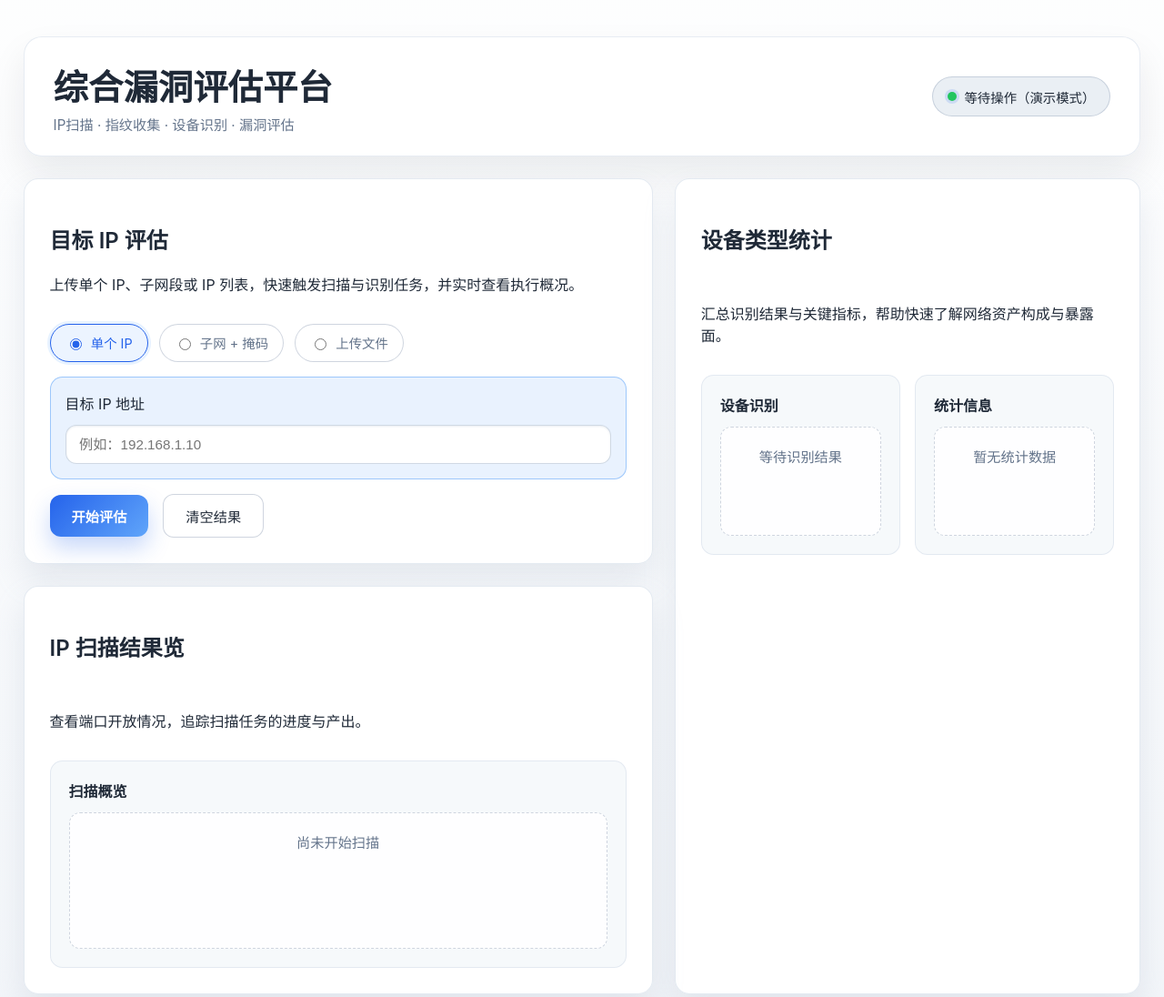
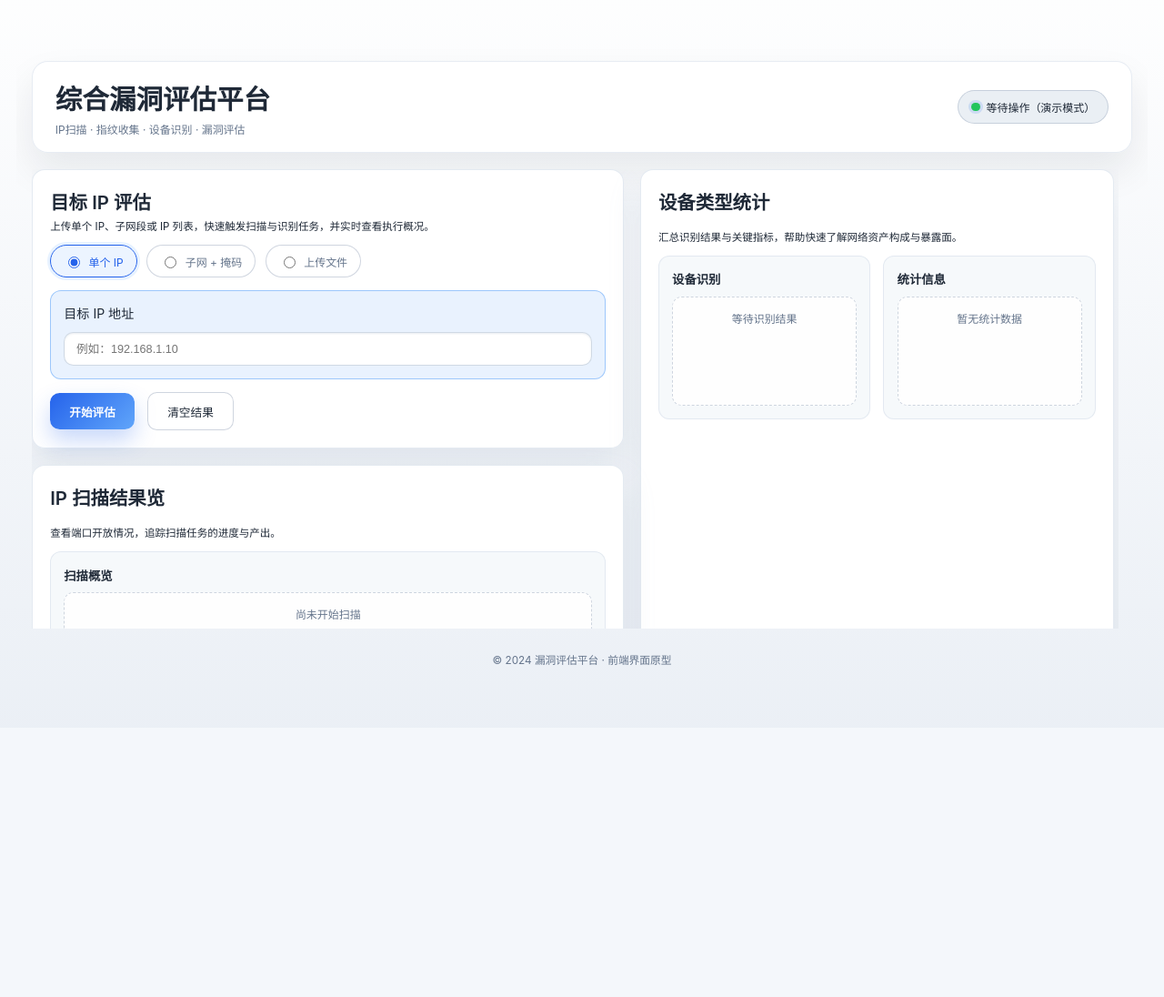
Before and after one commit to urnotLhh/interface, a website: page index.html in a window 1280 px wide. Shown: the top 1096 px of the page at 91% size. After the commit the page ends 800 px from the top, so only its background shows below. Drawn offline with Linux system fonts and the light colour scheme.

Commit message:
Refine dashboard scaling for 16x9 layout

```diff
--- a/index.html
+++ b/index.html
@@ -7,6 +7,7 @@
     <link rel="stylesheet" href="styles.css" />
   </head>
   <body>
+    <div class="page-wrapper">
       <header class="page-header">
         <div class="branding">
           <h1>综合漏洞评估平台</h1>
@@ -239,6 +240,7 @@
       <footer class="page-footer">
         <small>© 2024 漏洞评估平台 · 前端界面原型</small>
       </footer>
+    </div>
 
     <script src="app.js" type="module"></script>
   </body>
--- a/styles.css
+++ b/styles.css
@@ -14,6 +14,10 @@
   font-family: "Inter", "PingFang SC", "Microsoft YaHei", sans-serif;
 }
 
+html {
+  font-size: clamp(13px, 1.1vw, 16px);
+}
+
 * {
   box-sizing: border-box;
 }
@@ -25,22 +29,40 @@ body {
     var(--bg);
   color: var(--text);
   display: flex;
+  align-items: center;
+  justify-content: center;
+  --page-padding: clamp(0.75rem, 2.5vw, 1.25rem);
+  padding: var(--page-padding);
+}
+
+.page-wrapper {
+  width: min(100%, 1600px, calc((100vh - 2 * var(--page-padding)) * (16 / 9)));
+  max-height: calc(100vh - 2 * var(--page-padding));
+  aspect-ratio: 16 / 9;
+  display: flex;
   flex-direction: column;
+  gap: 1.25rem;
+  padding: 1.25rem;
+  overflow: hidden;
 }
 
 main {
-  width: min(1600px, 96vw);
-  margin: 0 auto 3rem auto;
+  width: 100%;
+  flex: 1;
+  margin: 0;
+  overflow: auto;
+  padding-right: 0.35rem;
+  scrollbar-gutter: stable;
 }
 
 .dashboard-grid {
   display: grid;
-  grid-template-columns: minmax(0, 1.35fr) minmax(0, 1fr);
+  grid-template-columns: minmax(0, 1.25fr) minmax(0, 1fr);
   grid-template-areas:
     "ip-assessment device-stats"
     "ip-scan device-stats"
     "neo4j vuln";
-  gap: 1.5rem;
+  gap: 1.25rem;
   align-items: stretch;
 }
 
@@ -65,28 +87,29 @@ main {
 }
 
 .page-header {
-  width: min(1600px, 96vw);
-  margin: 2.5rem auto 1.5rem auto;
+  width: 100%;
+  margin: 0;
   display: flex;
   align-items: center;
   justify-content: space-between;
   gap: 1rem;
-  padding: 1.5rem 2rem;
+  padding: 1.25rem 1.75rem;
   background: var(--bg-card);
   border-radius: 1.25rem;
   border: 1px solid rgba(226, 232, 240, 0.8);
   box-shadow: 0 20px 40px rgba(15, 23, 42, 0.08);
+  flex-shrink: 0;
 }
 
 .branding h1 {
   margin: 0;
-  font-size: clamp(1.75rem, 3vw, 2.5rem);
+  font-size: clamp(1.5rem, 2.6vw, 2.1rem);
 }
 
 .subtitle {
   margin: 0.25rem 0 0;
   color: var(--text-muted);
-  font-size: 0.95rem;
+  font-size: 0.85rem;
 }
 
 .status-panel {
@@ -97,7 +120,7 @@ main {
   border: 1px solid rgba(148, 163, 184, 0.4);
   border-radius: 999px;
   background: rgba(226, 232, 240, 0.7);
-  font-size: 0.9rem;
+  font-size: 0.85rem;
 }
 
 .status-dot {
@@ -141,16 +164,32 @@ main {
   background: var(--bg-card);
   border: 1px solid rgba(226, 232, 240, 0.9);
   border-radius: 1rem;
-  padding: 1.75rem;
+  padding: 1.35rem;
   box-shadow: 0 18px 35px rgba(148, 163, 184, 0.2);
   display: flex;
   flex-direction: column;
-  gap: 1rem;
+  gap: 0.85rem;
 }
 
 .card h2,
 .card h3 {
   font-weight: 600;
+}
+
+.card h2 {
+  margin: 0;
+  font-size: clamp(1.1rem, 1.7vw, 1.45rem);
+}
+
+.card h3 {
+  margin: 0;
+  font-size: clamp(1rem, 1.4vw, 1.2rem);
+}
+
+.card .description {
+  margin: 0.35rem 0 0;
+  font-size: 0.82rem;
+  line-height: 1.45;
 }
 
 .card-header {
@@ -165,10 +204,10 @@ main {
   border: 1px dashed rgba(148, 163, 184, 0.45);
   background: rgba(241, 245, 249, 0.6);
   border-radius: 0.75rem;
-  padding: 1.25rem;
+  padding: 1rem;
   text-align: center;
   color: var(--text-muted);
-  font-size: 0.95rem;
+  font-size: 0.85rem;
 }
 
 .ip-assessment .assessment-content {
@@ -195,8 +234,8 @@ main {
 .sub-card {
   display: flex;
   flex-direction: column;
-  gap: 0.75rem;
-  padding: 1.25rem;
+  gap: 0.65rem;
+  padding: 1rem;
   border-radius: 0.85rem;
   border: 1px solid rgba(226, 232, 240, 0.9);
   background: rgba(241, 245, 249, 0.6);
@@ -204,7 +243,7 @@ main {
 
 .sub-card h3 {
   margin: 0;
-  font-size: 1rem;
+  font-size: 0.95rem;
   color: var(--text);
 }
 
@@ -223,7 +262,7 @@ main {
 }
 
 .neo4j-panel .neo4j-preview {
-  min-height: 260px;
+  min-height: 220px;
 }
 
 .stats-grid {
@@ -242,12 +281,12 @@ main {
 
 .stat-card h4 {
   margin: 0 0 0.5rem;
-  font-size: 0.85rem;
+  font-size: 0.8rem;
   color: var(--text-muted);
 }
 
 .stat-value {
-  font-size: 1.45rem;
+  font-size: 1.35rem;
   font-weight: 700;
   color: var(--primary);
 }
@@ -281,7 +320,7 @@ main {
   border-radius: 999px;
   border: 1px solid rgba(148, 163, 184, 0.45);
   background: rgba(255, 255, 255, 0.85);
-  font-size: 0.9rem;
+  font-size: 0.85rem;
   color: var(--text-muted);
   cursor: pointer;
   transition: border-color 0.2s ease, background 0.2s ease, color 0.2s ease,
@@ -333,7 +372,7 @@ textarea {
   border: 1px solid rgba(203, 213, 225, 0.9);
   background: #fff;
   color: var(--text);
-  font-size: 0.95rem;
+  font-size: 0.9rem;
   box-shadow: inset 0 1px 2px rgba(148, 163, 184, 0.2);
 }
 
@@ -343,7 +382,7 @@ input[type="file"] {
   border: 1px solid rgba(203, 213, 225, 0.9);
   background: #fff;
   color: var(--text);
-  font-size: 0.95rem;
+  font-size: 0.9rem;
 }
 
 textarea {
@@ -354,7 +393,7 @@ button {
   border: none;
   border-radius: 0.75rem;
   padding: 0.75rem 1.5rem;
-  font-size: 0.95rem;
+  font-size: 0.9rem;
   cursor: pointer;
   transition: transform 0.15s ease, box-shadow 0.15s ease, background 0.2s ease,
     color 0.2s ease;
@@ -450,14 +489,14 @@ button:disabled {
 .vuln-results-grid {
   display: grid;
   grid-template-columns: minmax(0, 1.2fr) minmax(0, 1fr);
-  gap: 1.25rem;
+  gap: 1rem;
   align-items: start;
 }
 
 .table-wrapper table {
   width: 100%;
   border-collapse: collapse;
-  font-size: 0.9rem;
+  font-size: 0.85rem;
 }
 
 .table-wrapper thead {
@@ -480,7 +519,7 @@ button:disabled {
   display: inline-block;
   padding: 0.2rem 0.6rem;
   border-radius: 999px;
-  font-size: 0.75rem;
+  font-size: 0.72rem;
   font-weight: 600;
   color: #fff;
 }
@@ -514,7 +553,7 @@ button:disabled {
 
 .muted {
   color: var(--text-muted);
-  font-size: 0.85rem;
+  font-size: 0.8rem;
 }
 
 @media (max-width: 1200px) {
@@ -566,7 +605,7 @@ button:disabled {
 @media (max-width: 540px) {
   main,
   .page-header {
-    width: min(520px, 94vw);
+    width: 100%;
   }
 
   .sub-card {
@@ -599,7 +638,7 @@ button:disabled {
   display: flex;
   align-items: center;
   justify-content: center;
-  padding: 1rem;
+  padding: 0.85rem;
 }
 
 .neo4j-preview iframe,
@@ -611,10 +650,12 @@ button:disabled {
 }
 
 .page-footer {
+  width: 100%;
   margin-top: auto;
-  padding: 2rem 0 3rem;
+  padding: 0.5rem 0 0;
   text-align: center;
   color: var(--text-muted);
+  flex-shrink: 0;
 }
 
 .visually-hidden {
```
Lines whose indentation alone changed are shown as unchanged.
